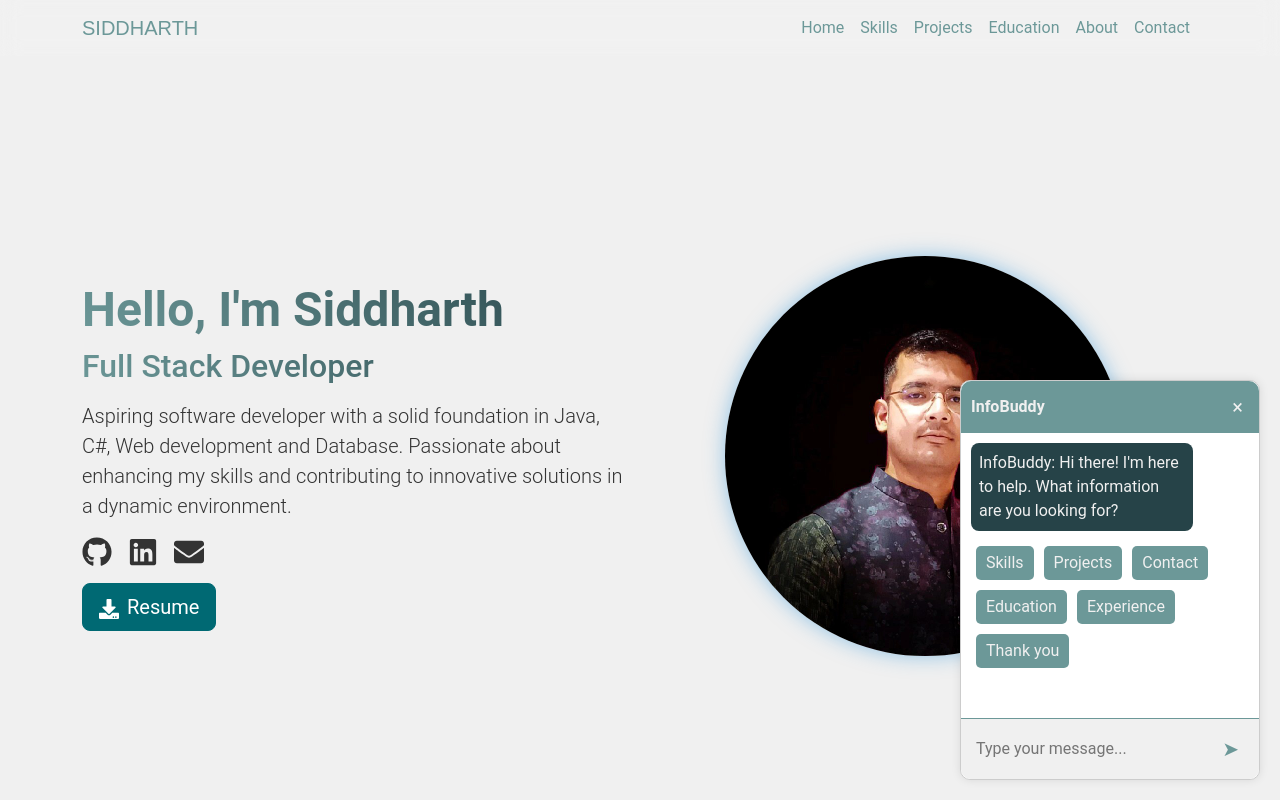
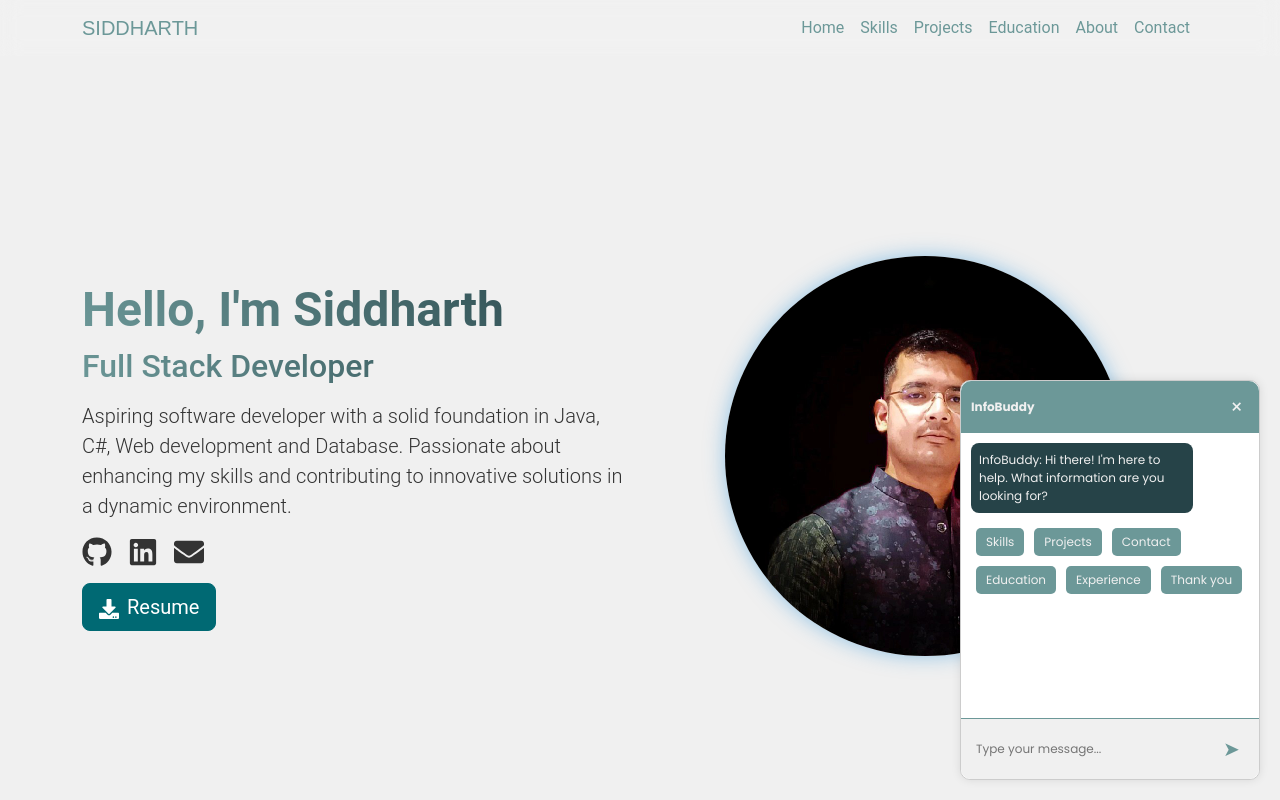
Before and after one commit to SID9927/Portfolio, a React (Create React App) app: page / in a window 1280 px wide. Shown: the top 800 px of the page. Built offline with nearby package versions, Linux system fonts and the light colour scheme; a web font is replaced by a local one.

Commit message:
chatbox
update functionality

```diff
--- a/src/Components/Chatbot/Chatbot.css
+++ b/src/Components/Chatbot/Chatbot.css
@@ -5,6 +5,7 @@
  * Messages from the user are displayed on the right with a blue background, while messages from the chatbot are displayed on the left with a light gray background.
  * The component also includes buttons for sending messages and selecting options.
  */
+ @import url('https://fonts.googleapis.com/css2?family=Poppins:wght@400;700&display=swap');
 
  .light {
   --bg-color: #f0f0f0;
@@ -35,6 +36,8 @@
   flex-direction: column;
   box-shadow: 0 0 10px rgba(0,0,0,0.1);
   transition: all 0.3s ease;
+  font-family: 'Poppins', sans-serif;
+  font-size: 12px;
 }
   .chatbot-container.icon {
     width: 40px;
@@ -100,6 +103,7 @@
 
 .chat-input {
   flex-grow: 1;
+  font-size: 12px;
   border: none;
   padding: 5px;
   color: var(--text-color);
--- a/src/Components/Chatbot/Chatbot.js
+++ b/src/Components/Chatbot/Chatbot.js
@@ -1,15 +1,4 @@
-/**
- * The Chatbot component is a React component that provides a chatbot interface for users to interact with and get information about Siddharth.
- *
- * The component manages the state of the chatbot, including the messages, input, and various UI states. It also handles user interactions, such as sending messages, clicking on options, and toggling the chatbot open/closed.
- *
- * The component uses the `localStorage` API to persist the chat messages and the open/closed state of the chatbot across page refreshes.
- *
- * The `generateResponse` function is responsible for generating appropriate responses based on the user's input. It handles various types of user queries, such as greetings, skills, projects, contact information, education, and experience.
- *
- * The component also includes functionality to automatically open the chatbot and display an initial greeting message if the chatbot is closed and the user has not interacted with it before.
- */
-import React, { useState, useEffect, useRef } from "react";
+import React, { useState, useEffect, useRef, useMemo } from "react";
 import "./Chatbot.css";
 
 const Chatbot = () => {
@@ -29,6 +18,8 @@ const Chatbot = () => {
   const [context, setContext] = useState({});
   const messagesEndRef = useRef(null);
   const [hasThankYou, setHasThankYou] = useState(false);
+
+  const messagesLength = useMemo(() => messages.length, [messages]);
 
   useEffect(() => {
     localStorage.setItem("chatMessages", JSON.stringify(messages));
@@ -66,10 +57,10 @@ const Chatbot = () => {
   }, [isOpen]);
 
   useEffect(() => {
-    setTimeout(() => {
-      setIsIcon(false);
-      setIsOpen(true);
-      if (messages.length === 0) {
+    if (!isOpen && messagesLength === 0 && localStorage.getItem("chatbotClosed") !== "true") {
+      setTimeout(() => {
+        setIsIcon(false);
+        setIsOpen(true);
         const initialGreetings = [
           "Hello! How can I assist you today?",
           "Welcome! What would you like to know about Siddharth?",
@@ -80,10 +71,10 @@ const Chatbot = () => {
           initialGreetings[Math.floor(Math.random() * initialGreetings.length)];
         setMessages([{ text: greeting, user: false }]);
         setShowOptions(true);
-      }
-      scrollToBottom();
-    }, 2000);
-  }, [messages.length]);
+      }, 2000);
+    }
+    scrollToBottom();
+  }, [isOpen, messagesLength]);
 
   const scrollToBottom = () => {
     messagesEndRef.current?.scrollIntoView({ behavior: "smooth" });
@@ -190,7 +181,7 @@ const Chatbot = () => {
       ]);
       setIsTyping(false);
       askForMoreQuestions();
-    }, 2000); // Adjust this delay as needed
+    }, 2000);
   };
 
   const askForMoreQuestions = () => {
@@ -269,10 +260,12 @@ const Chatbot = () => {
         setIsIcon(true);
         setMessages([]);
         localStorage.removeItem("chatMessages");
+        localStorage.setItem("chatbotClosed", "true");
         setHasThankYou(true);
       }, 2000);
     }, 1000);
   };
+
 
   return (
     <div
```
